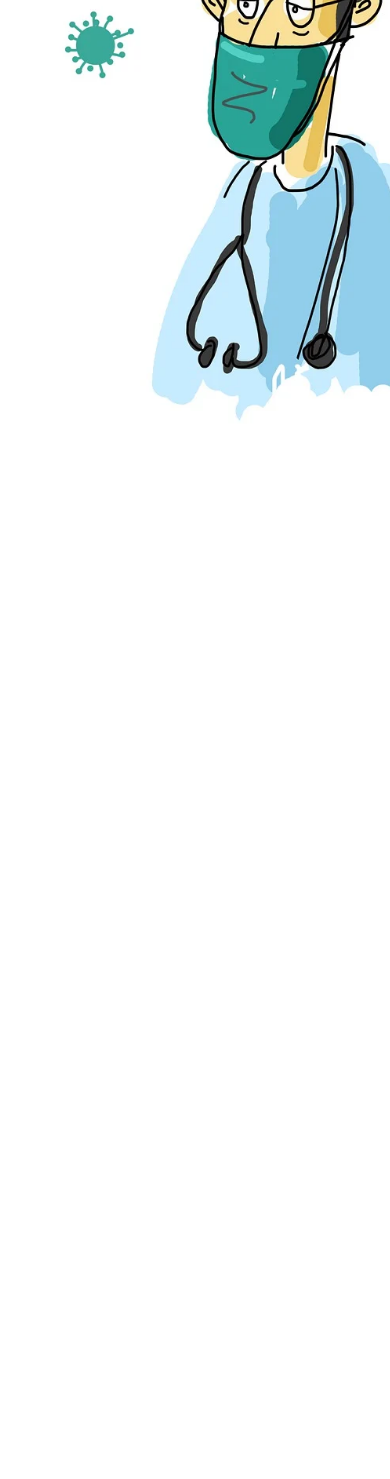
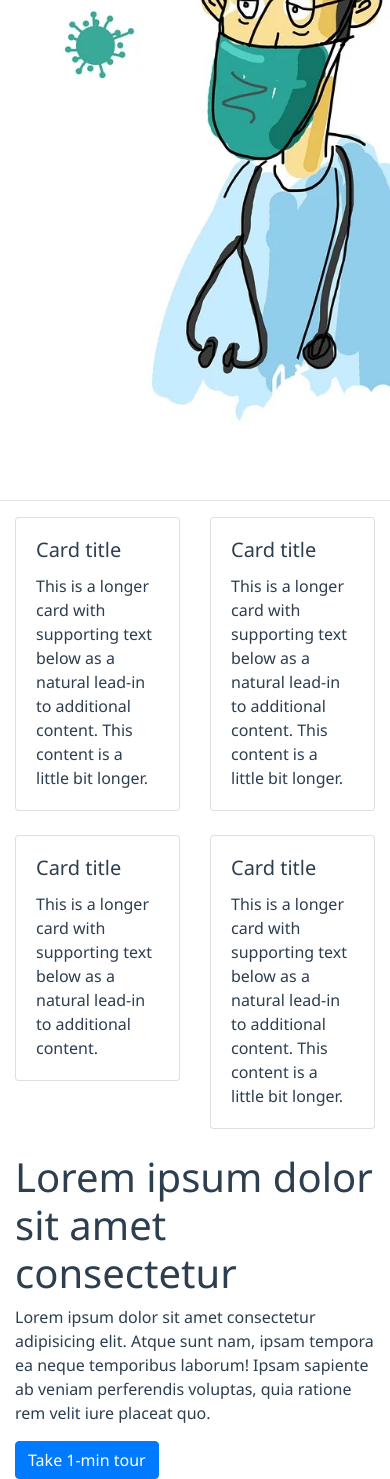
Before and after one commit to hamid01010/Bootstraptheme, a Vue app: page / in a window 390 px wide. Shown: the part 728-2207 px from the top of the page. Before the commit the page ends 1164 px from the top, so only its background shows below. Built offline with nearby package versions, Linux system fonts and the light colour scheme.

Commit message:
Add a line beneath jumbotron and started working on card's section

```diff
--- a/src/App.vue
+++ b/src/App.vue
@@ -6,18 +6,22 @@
     </div>
     <router-view/> -->
     <navbar />
-    <jumbotron />
+    <jumbotron /><br><br>
+    <hr>
+    <cardsection />
   </div>
 </template>
 
 <script>
 import navbar from "./components/Navbar"
 import jumbotron from "./components/jumbotron"
+import cardsection from "./components/cardsection"
 export default {
     name: "app",
     components:{
         navbar,
-        jumbotron
+        jumbotron,
+        cardsection
     }
 }
 </script>
--- /dev/null
+++ b/src/components/cardsection.vue
@@ -0,0 +1,84 @@
+<template>
+    <div class="container">
+        <div class="cards">
+<div class="row row-cols-1 row-cols-md-2">
+  <div class="col mb-4">
+    <div class="card">
+
+      <div class="card-body">
+        <h5 class="card-title">Card title</h5>
+        <p class="card-text">This is a longer card with supporting text below as a natural lead-in to additional content. This content is a little bit longer.</p>
+      </div>
+    </div>
+  </div>
+  <div class="col mb-4">
+    <div class="card">
+
+      <div class="card-body">
+        <h5 class="card-title">Card title</h5>
+        <p class="card-text">This is a longer card with supporting text below as a natural lead-in to additional content. This content is a little bit longer.</p>
+      </div>
+    </div>
+  </div>
+  <div class="col mb-4">
+    <div class="card">
+
+      <div class="card-body">
+        <h5 class="card-title">Card title</h5>
+        <p class="card-text">This is a longer card with supporting text below as a natural lead-in to additional content.</p>
+      </div>
+    </div>
+  </div>
+  <div class="col mb-4">
+    <div class="card">
+
+      <div class="card-body">
+        <h5 class="card-title">Card title</h5>
+        <p class="card-text">This is a longer card with supporting text below as a natural lead-in to additional content. This content is a little bit longer.</p>
+      </div>
+    </div>
+  </div>
+</div>
+        </div>
+        <div class="sidebar">
+            <h1>Lorem ipsum dolor sit amet consectetur</h1>
+            <p>Lorem ipsum dolor sit amet consectetur adipisicing elit. Atque sunt nam, ipsam tempora ea neque temporibus laborum! Ipsam sapiente ab veniam perferendis voluptas, quia ratione rem velit iure placeat quo.</p>
+            <button class="btn btn-primary">Take 1-min tour</button>
+        </div>
+        <div class="clr"></div>
+    </div>
+</template>
+
+<script>
+export default {
+    name: "cardsection"
+}
+</script>
+
+<style>
+.cards{
+    float: left;
+    width: 50%;
+    box-sizing: border-box;
+}
+.sidebar{
+    float: right;
+    width: 50%;
+    box-sizing: border-box;
+}
+@media(max-width:1000px){
+    .cards{
+        float: none;
+        width: 100%;
+        box-sizing: border-box;
+    }
+    .sidebar{
+        float: none;
+        width: 100%;
+        box-sizing: border-box;
+    }
+}
+.clr{
+	clear:both;
+}
+</style>
--- a/src/components/jumbotron.vue
+++ b/src/components/jumbotron.vue
@@ -12,6 +12,7 @@
         <div class="img">
             <img src="./cartoon-doctor.jpg" width="500px">
         </div>
+        <div class="clr"></div>
   </div>
 </template>
 
@@ -44,5 +45,8 @@ export default {
         box-sizing: border-box;
     }
 }
+.clr{
+	clear:both;
+}
 
 </style>
```
